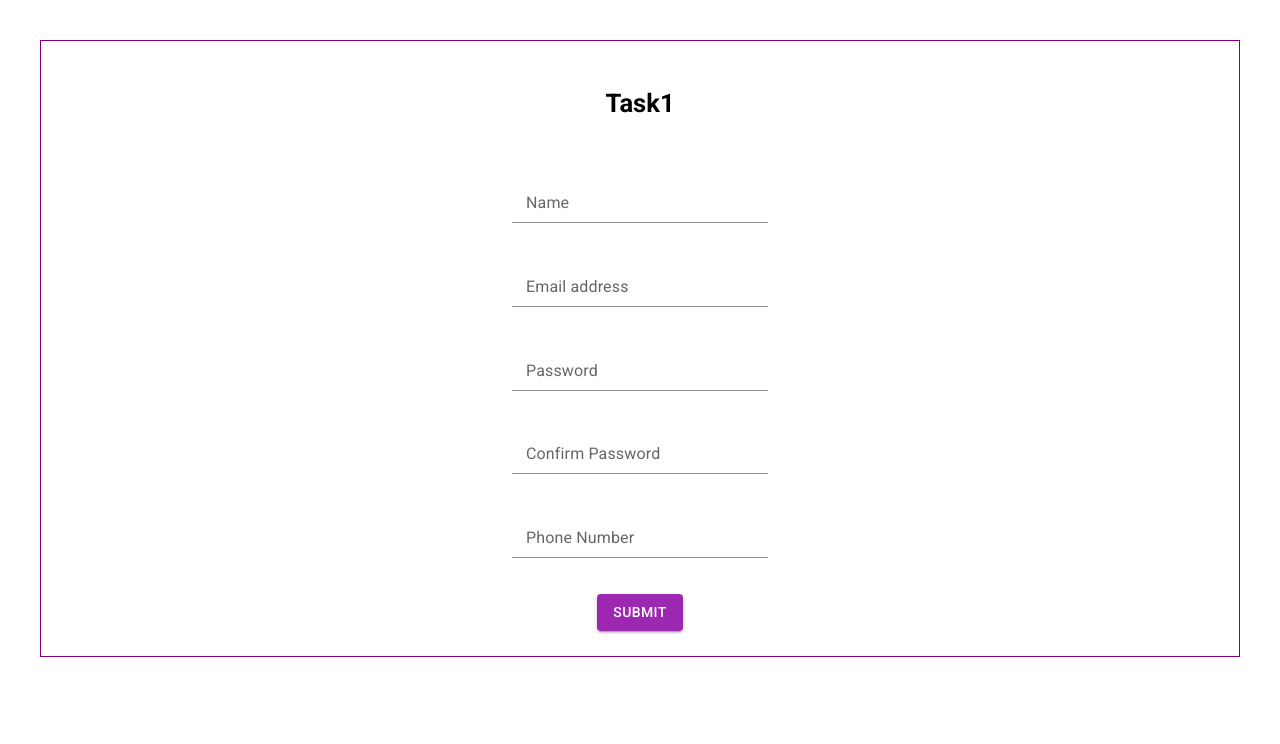
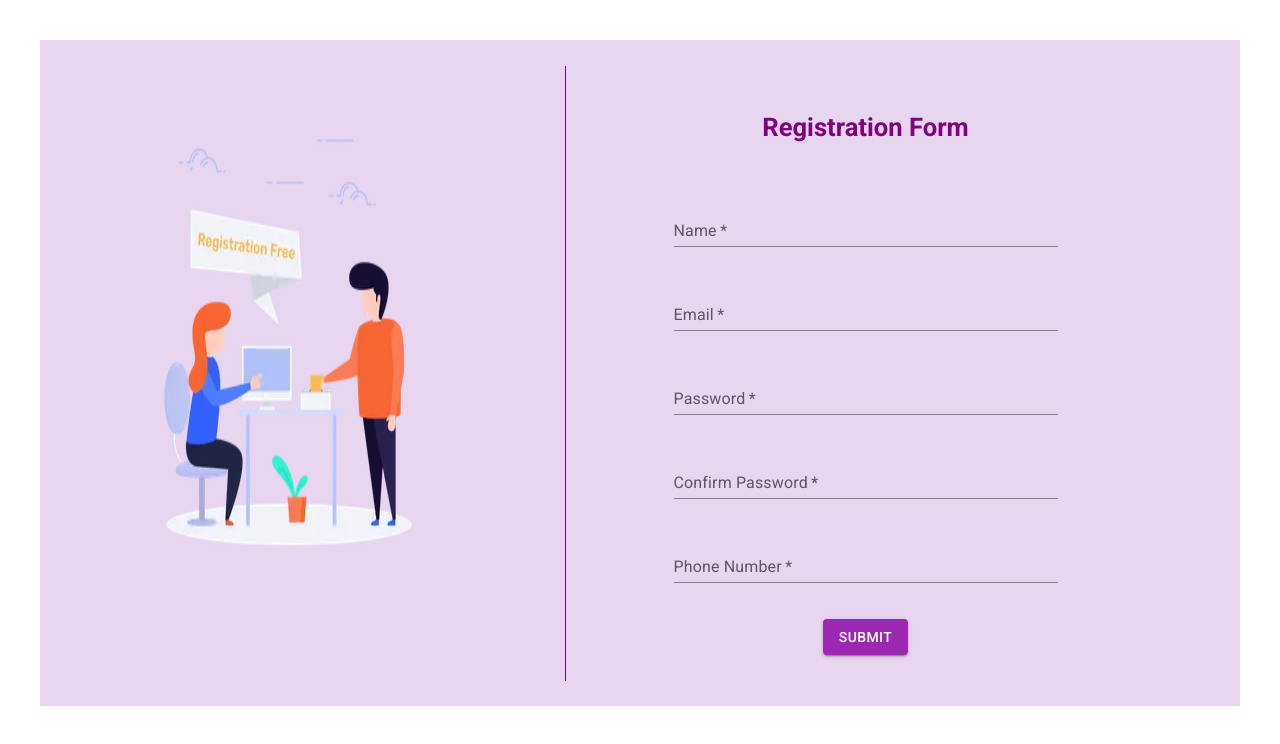
Before and after one commit to LynxSumit/Task1, a React (Vite) app: page / in a window 1280 px wide. Shown: the top 744 px of the page. Built offline with nearby package versions, Linux system fonts and the light colour scheme; the HTML template or start-up script is replaced by a standard one.

Commit message:
Task1 Completed

```diff
--- a/package.json
+++ b/package.json
@@ -13,6 +13,7 @@
     "@emotion/react": "^11.11.1",
     "@emotion/styled": "^11.11.0",
     "@fontsource/roboto": "^5.0.8",
+    "@mui/icons-material": "^5.14.18",
     "@mui/material": "^5.14.18",
     "react": "^18.2.0",
     "react-dom": "^18.2.0",
--- a/src/App.css
+++ b/src/App.css
@@ -5,3 +5,27 @@
   text-align: center;
   background: #fff;
 }
+
+.container {
+  display:  flex;
+flex-direction: row;
+/* padding: 1vmax 3vmax; */
+}
+
+.container form{
+  margin: 2vmax 4vmax;
+  border-left: 1px solid purple;
+
+}
+
+@media screen and (max-width: 768px) {
+  .container{
+
+    flex-direction: column;
+
+  }
+  .container form{
+    border-left: none;
+    border-top: 1px solid purple;
+  }
+}
--- a/src/App.jsx
+++ b/src/App.jsx
@@ -2,9 +2,12 @@ import { useState } from 'react'
 import reactLogo from './assets/react.svg'
 import viteLogo from '/vite.svg'
 import './App.css'
-import { FormControl, FormHelperText, Input, InputLabel, Container, Button, Alert, Switch } from '@mui/material'
+import { FormControl, FormHelperText, Input, InputLabel, Container, Button, Alert, Switch, TextField } from '@mui/material'
 import { ToastContainer, toast } from 'react-toastify';
 import 'react-toastify/dist/ReactToastify.css';
+
+import registrationLogo from "./assets/task1.webp"
+import {Lock} from "@mui/icons-material"
 function App() {
   // const [form, setForm] = useState({
   //   name : "",
@@ -28,7 +31,7 @@ function App() {
   const submitHandler =(e) => {
 e.preventDefault()
   if(!name || !email || !password || !confirmPassword || !number){
-    console.log(name , email, password, confirmPassword , number)
+
     return toast.error("Please enter all the fields")
 
   }
@@ -38,11 +41,12 @@ e.preventDefault()
 if(password !== confirmPassword){
   return toast.error(" Password doesn't match...")
 }
-if(number.length != 10){
-  return toast.error(" Invalid phone number")
-}
+// if(number.length != 10){
+//   return toast.error(" Invalid phone number")
+// }
 // if(typeof number != )
 console.log(name , password , email , confirmPassword , number)
+console.log(typeof number)
 setName("")
 setConfirmPassword("")
 setEmail("")
@@ -54,33 +58,35 @@ toast.success("Hurray ! Form Submitted...")
 
   return (
     <>
-    <Container maxWidth="lg" sx={{border : "1px solid purple" , background : ""}}>
+    <Container className='container' maxWidth="lg" sx={{ bgcolor : "#e8d5f0", display : "flex"}}>
+<img src={registrationLogo} alt="" />
+    <form onSubmit={submitHandler} style={{display:"flex" , flexDirection : "column" , gap : "2.8vmax" ,  justifyContent : "center", alignItems : "center", padding : "2vmax", width : "70%" }}>
+    <h2 style={{fontFamily : "Roboto" , fontSize : "2vmax", color: "purple"}} >Registration Form</h2>
+      <FormControl sx={{width : "30vmax"}} >
 
-    <form onSubmit={submitHandler} style={{display:"flex" , flexDirection : "column" , gap : "2.8vmax" , justifyContent : "center", alignItems : "center", padding : "2vmax" }}>
-    <h2 style={{fontFamily : "Roboto" , fontSize : "2vmax"}} >Task1</h2>
-      <FormControl sx={{width : "20vmax"}}  color='secondary'>
-  <InputLabel htmlFor="my-input">Name </InputLabel>
-  <Input value={name} onChange={e => setName(e.target.value)} type='text'  id="my-input" aria-describedby="my-helper-text" />
+  <TextField value={name} color='secondary' required onChange={e => setName(e.target.value)} label="Name" type='text' variant='standard'   id="my-input" aria-describedby="my-helper-text" />
 
 </FormControl>
-      <FormControl sx={{width : "20vmax"}} color='secondary'>
-  <InputLabel htmlFor="my-input">Email address</InputLabel>
-  <Input value={email} onChange={e => setEmail(e.target.value)}  type='email' id="my-input" aria-describedby="my-helper-text" />
+      <FormControl sx={{width : "30vmax"}} >
+  {/* <InputLabel htmlFor="my-input">Email address</InputLabel> */}
+  <TextField value={email} color='secondary' required onChange={e => setEmail(e.target.value)} variant='standard'  label="Email" type='email' id="my-input" aria-describedby="my-helper-text" />
 
 </FormControl>
-      <FormControl sx={{width : "20vmax"}} color='secondary'>
-  <InputLabel htmlFor="my-input">Password</InputLabel>
-  <Input  value={password} onChange={e => setPassword(e.target.value)}  type='password' id="my-input" aria-describedby="my-helper-text" />
+      <FormControl sx={{width : "30vmax"}} >
+  {/* <InputLabel htmlFor="my-input">Password</InputLabel> */}
+  {/* <Lock/> */}
+  <TextField color='secondary'  value={password} required onChange={e => setPassword(e.target.value)} variant='standard' label="Password" type='password' id="my-input" aria-describedby="my-helper-text" />
 
 </FormControl>
-      <FormControl sx={{width : "20vmax"}} color='secondary'>
-  <InputLabel  htmlFor="my-input">Confirm Password</InputLabel>
-  <Input value={confirmPassword} onChange={e => setConfirmPassword(e.target.value)}  type='password' id="my-input" aria-describedby="my-helper-text" />
+      <FormControl sx={{width : "30vmax"}} >
+  {/* <InputLabel  htmlFor="my-input">Confirm Password</InputLabel> */}
+  <TextField  color='secondary' value={confirmPassword} required onChange={e => setConfirmPassword(e.target.value)} variant='standard' label="Confirm Password"  type='password' id="my-input" aria-describedby="my-helper-text" />
 
 </FormControl>
-      <FormControl sx={{width : "20vmax"}} color='secondary'>
-  <InputLabel htmlFor="my-input">Phone Number</InputLabel>
-  <Input  value={number} onChange={e => setNumber(e.target.value)}  type='number' id="my-input" aria-describedby="my-helper-text" />
+      <FormControl sx={{width : "30vmax"}} >
+  {/* <InputLabel htmlFor="my-input">Phone Number</InputLabel> */}
+  <TextField color='secondary'  required label="Phone Number" sx={{color : "white"}}   value={number} variant='standard' onChange={e => setNumber(e.target.value)} inputProps={{ inputMode : "numeric",  title:"Please enter a valid phone number" ,pattern:"[1-9]{1}[0-9]{9}"}}  type='tel'  id="my-input" aria-describedby="my-helper-text" />
+
 
 </FormControl>
 
```
Also changed, not shown: src/assets/task1.webp (added), 1 other file (tests, documents, lock files or other folders).
